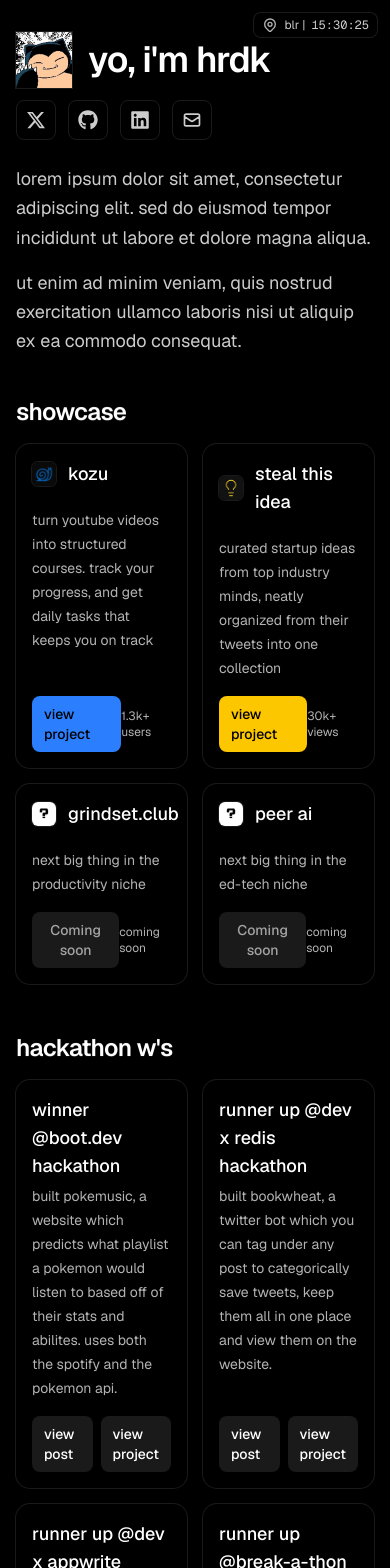
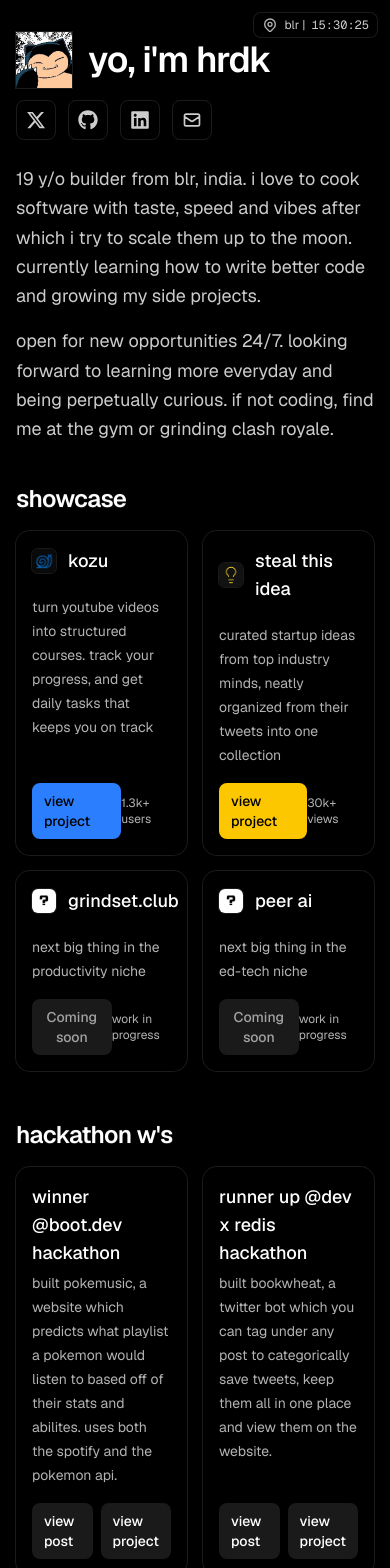
Before and after one commit to realhardik18/hrdk.life, a Next.js app: page / in a window 390 px wide. Shown: the top 1568 px of the page. Built offline with nearby package versions, Linux system fonts and the light colour scheme.

Commit message:
added more content

```diff
--- a/app/page.tsx
+++ b/app/page.tsx
@@ -50,7 +50,7 @@
     color: "purple",
     description: "next big thing in the productivity niche",
     comingSoon: true,
-    metric: "coming soon",
+    metric: "work in progress",
     image: "/icons/soon.png", // Added image path
   },
   {
@@ -59,7 +59,7 @@
     color: "orange",
     comingSoon: true,
     description: "next big thing in the ed-tech niche",
-    metric: "coming soon",
+    metric: "work in progress",
     image: "/icons/soon.png", // Added image path
   },
 ]
@@ -245,12 +245,10 @@
           {/* Intro */}
           <section className="space-y-4 md:space-y-6 text-lg md:text-xl leading-relaxed text-white/80">
             <p>
-              Lorem ipsum dolor sit amet, consectetur adipiscing elit. Sed do eiusmod tempor incididunt ut labore et
-              dolore magna aliqua.
+              19 y/o builder from blr, india. i love to cook software with taste, speed and vibes after which i try to scale them up to the moon. currently learning how to write better code and growing my side projects.
             </p>
             <p>
-              Ut enim ad minim veniam, quis nostrud exercitation ullamco laboris nisi ut aliquip ex ea commodo
-              consequat.
+              open for new opportunities 24/7. looking forward to learning more everyday and being perpetually curious. if not coding, find me at the gym or grinding clash royale.
             </p>
           </section>
 
@@ -430,19 +428,19 @@
                   className="text-sm md:text-base text-white/80 hover:text-white underline underline-offset-4"
                   aria-label="see many more projects on my github"
                 >
-                  many more on my github →
+                  find even more on my github
                 </a>
               </div>
-              <h3 className="mt-6 md:mt-8 text-xl md:text-2xl font-semibold tracking-tight">reach out &amp; more</h3>
+              <h3 className="mb-4 md:mb-6 text-2xl md:text-3xl font-semibold tracking-tight pt-10">reach out &amp; more</h3>
               {/* Finishing note under the GitHub link */}
               <p className="mt-3 text-sm md:text-base text-white/80">
-                always open for gig works — i&apos;ve worked and delivered for 25+ clients. you can contact me via{" "}
+                I&apos;m always open for gigs. I&apos;ve freelanced and delivered for 30+ clients. You can contact me via{" "}
                 <a
                   href={SOCIALS.email}
                   className="underline underline-offset-4 hover:text-white"
                   aria-label="send me an email"
                 >
-                  mail
+                  email
                 </a>{" "}
                 or on{" "}
                 <a
@@ -452,13 +450,13 @@
                   className="underline underline-offset-4 hover:text-white"
                   aria-label="message me on x"
                 >
-                  x
+                  X
                 </a>
-                .{" "}
+                . Click{" "}
                 <a href="/blogs" className="underline underline-offset-4 hover:text-white" aria-label="read my blogs">
-                  click here to read my blogs
-                </a>
-                . thank you for visiting — have a great day :)
+                  <span className="underline">here</span>
+                </a>{" "}
+                to read my blogs. thank you for visiting have a great day ahead!
               </p>
             </Reveal>
           </section>
```
